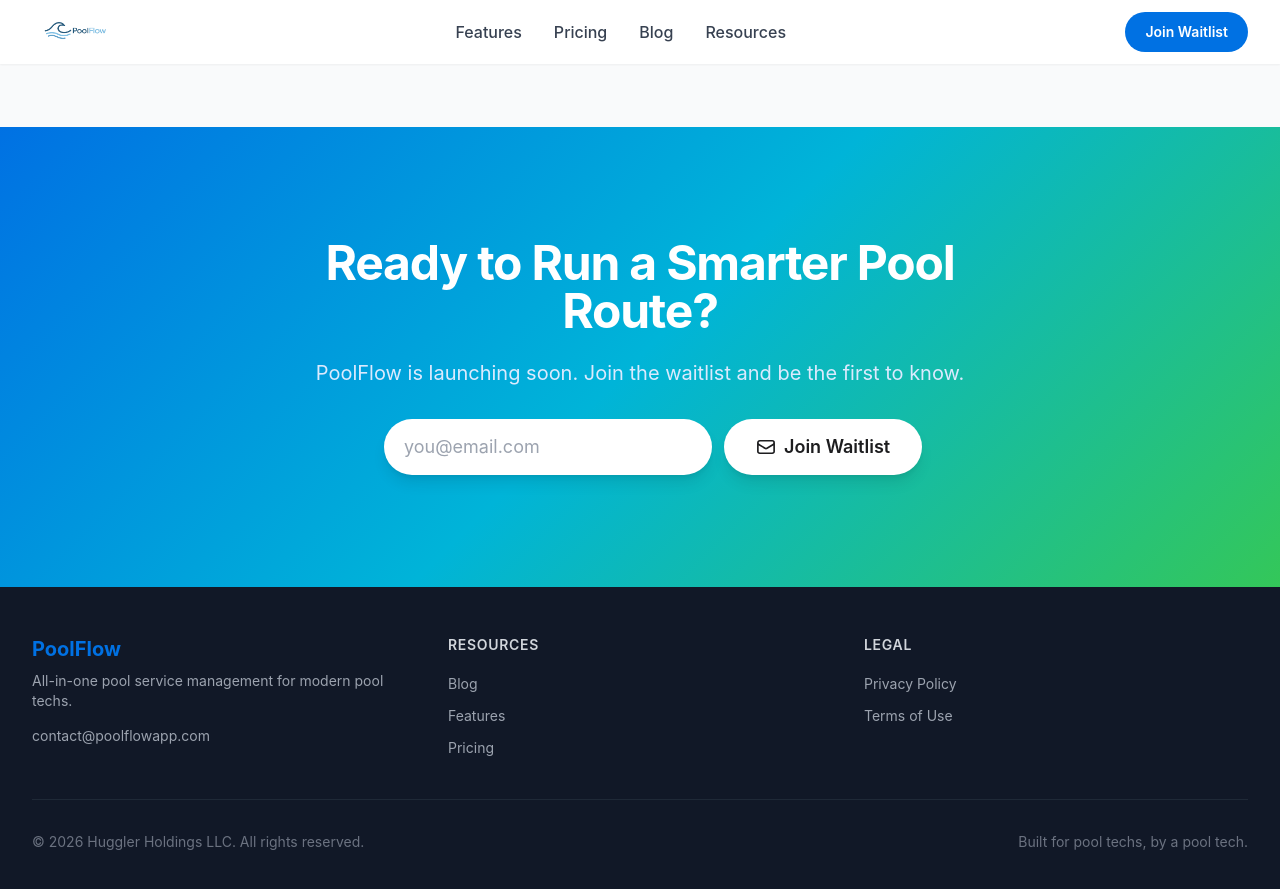
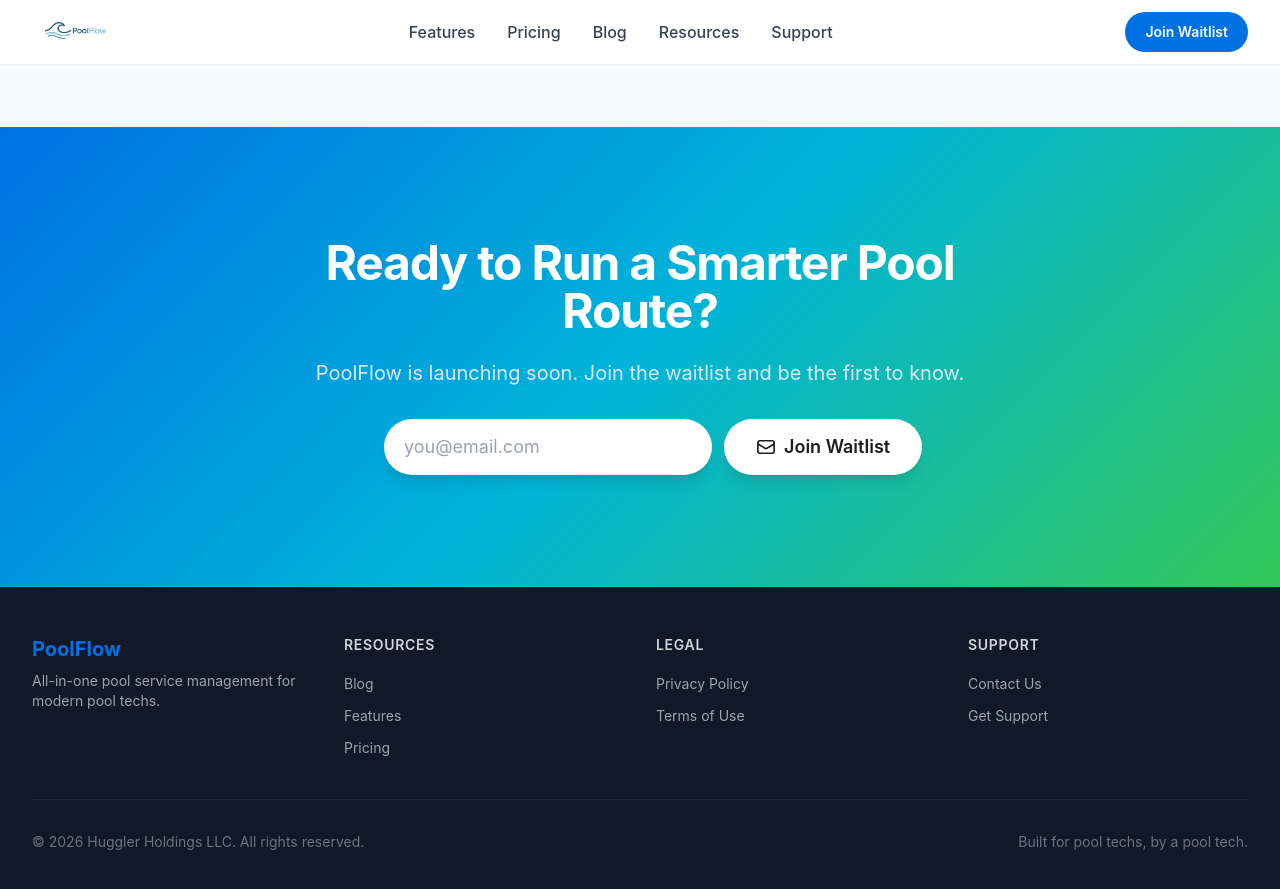
Before and after one commit to AlexHuggler/LCI_tracker, a Jekyll site: the page built from index.html, in a window 1280 px wide and 900 px high, scrolled down 4214 px. Shown: the top 889 px of the window. Built offline with Jekyll 4.4.1, drawn with Linux system fonts in a browser that asks for light colours; nearby versions of some CDN libraries.

Commit message:
Add Contact Us and Support links to nav and footer
- Nav: "Support" mailto link in desktop and mobile menus
- Footer: new 4th column with "Contact Us" and "Get Support" links
- Both link to contact@poolflowapp.com

https://claude.ai/code/session_01TEhH1RJZYYnYmjmFsaKEV2

```diff
--- a/_includes/footer.html
+++ b/_includes/footer.html
@@ -1,16 +1,11 @@
 <footer class="bg-gray-900 text-white">
   <div class="max-w-7xl mx-auto px-4 sm:px-6 lg:px-8 py-12">
-    <div class="grid grid-cols-1 md:grid-cols-3 gap-8">
+    <div class="grid grid-cols-1 md:grid-cols-4 gap-8">
 
       <!-- Column 1: Brand -->
       <div>
         <a href="/" class="text-xl font-bold" style="color: #0071e3;">PoolFlow</a>
         <p class="mt-2 text-gray-400 text-sm">All-in-one pool service management for modern pool techs.</p>
-        <p class="mt-3">
-          <a href="mailto:contact@poolflowapp.com" class="text-gray-400 hover:text-white text-sm transition-colors">
-            contact@poolflowapp.com
-          </a>
-        </p>
       </div>
 
       <!-- Column 2: Resources -->
@@ -32,6 +27,15 @@
         </ul>
       </div>
 
+      <!-- Column 4: Support -->
+      <div>
+        <h3 class="text-sm font-semibold uppercase tracking-wider text-gray-300 mb-4">Support</h3>
+        <ul class="space-y-2">
+          <li><a href="mailto:contact@poolflowapp.com" class="text-gray-400 hover:text-white text-sm transition-colors">Contact Us</a></li>
+          <li><a href="mailto:contact@poolflowapp.com?subject=Support%20Request" class="text-gray-400 hover:text-white text-sm transition-colors">Get Support</a></li>
+        </ul>
+      </div>
+
     </div>
 
     <!-- Bottom Bar -->
--- a/_includes/nav.html
+++ b/_includes/nav.html
@@ -13,6 +13,7 @@
         <a href="/#pricing" class="text-gray-700 hover:text-gray-900 transition-colors font-medium">Pricing</a>
         <a href="/blog/" class="text-gray-700 hover:text-gray-900 transition-colors font-medium">Blog</a>
         <a href="/resources/" class="text-gray-700 hover:text-gray-900 transition-colors font-medium">Resources</a>
+        <a href="mailto:contact@poolflowapp.com" class="text-gray-700 hover:text-gray-900 transition-colors font-medium">Support</a>
       </div>
 
       <!-- Desktop CTA Button -->
@@ -50,6 +51,7 @@
       <a href="/#pricing" class="block px-3 py-2 rounded-md text-base font-medium text-gray-700 hover:text-gray-900 hover:bg-gray-50">Pricing</a>
       <a href="/blog/" class="block px-3 py-2 rounded-md text-base font-medium text-gray-700 hover:text-gray-900 hover:bg-gray-50">Blog</a>
       <a href="/resources/" class="block px-3 py-2 rounded-md text-base font-medium text-gray-700 hover:text-gray-900 hover:bg-gray-50">Resources</a>
+      <a href="mailto:contact@poolflowapp.com" class="block px-3 py-2 rounded-md text-base font-medium text-gray-700 hover:text-gray-900 hover:bg-gray-50">Support</a>
       <div class="pt-2">
         <a href="/#waitlist" class="block text-center px-5 py-2.5 text-white font-semibold rounded-full text-sm transition-opacity hover:opacity-90" style="background-color: #0071e3;">
           Join Waitlist
```
